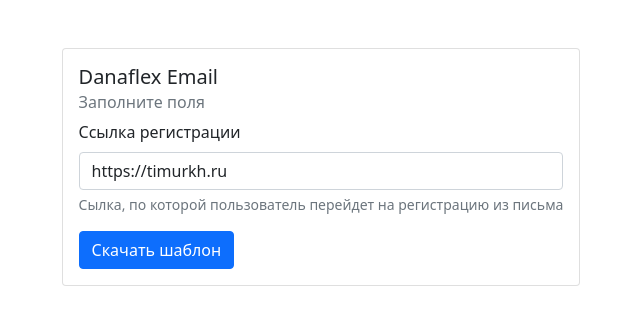
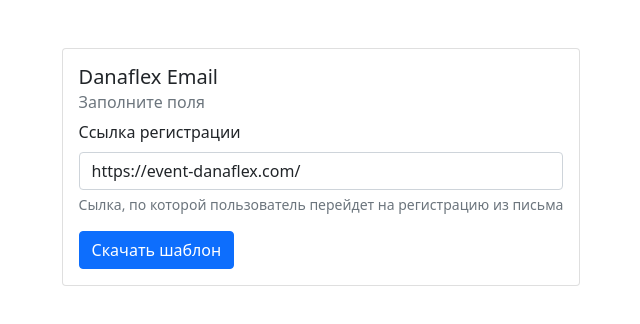
Before and after one commit to Timur00Kh/danaflex-mail-1, a plain HTML site: page index.html in a window 1280 px wide. Shown: the full height of the page, 319-959 px from the left. Drawn offline with nearby package versions, Linux system fonts and the light colour scheme.

Commit message:
deploy: a9413ab2a695d19c48fb928c1730ed24e1096167

```diff
--- a/index.html
+++ b/index.html
@@ -1 +1 @@
-<!doctype html><html lang="ru"><head><meta charset="utf-8"><title>Danaflex Email</title><meta name="viewport" content="width=device-width"/><meta http-equiv="Content-Type" content="text/html; charset=UTF-8"/><link href="https://cdn.jsdelivr.net/npm/bootstrap@5.1.0/dist/css/bootstrap.min.css" rel="stylesheet" integrity="sha384-KyZXEAg3QhqLMpG8r+8fhAXLRk2vvoC2f3B09zVXn8CA5QIVfZOJ3BCsw2P0p/We" crossorigin="anonymous"><script defer="defer" src="bundle.js"></script></head><body><div class="container"><div class="row justify-content-center mt-5" style="min-height: 300px"><div class="col-auto" style="min-width: 300px"><div class="card"><div class="card-body"><h5 class="card-title">Danaflex Email</h5><h6 class="card-subtitle mb-2 text-muted">Заполните поля</h6><form id="main-form"><div class="mb-3"><label for="signup" class="form-label">Ссылка регистрации</label> <input value="https://timurkh.ru" class="form-control" id="signup" name="signup" aria-describedby="emailHelp"><div id="emailHelp" class="form-text">Сылка, по которой пользователь перейдет на регистрацию из письма</div></div><button type="submit" class="btn btn-primary">Скачать шаблон</button></form></div></div></div></div></div><script src="https://cdn.jsdelivr.net/npm/bootstrap@5.1.0/dist/js/bootstrap.bundle.min.js" integrity="sha384-U1DAWAznBHeqEIlVSCgzq+c9gqGAJn5c/t99JyeKa9xxaYpSvHU5awsuZVVFIhvj" crossorigin="anonymous"></script></body></html>
+<!doctype html><html lang="ru"><head><meta charset="utf-8"><title>Danaflex Email</title><meta name="viewport" content="width=device-width"/><meta http-equiv="Content-Type" content="text/html; charset=UTF-8"/><link href="https://cdn.jsdelivr.net/npm/bootstrap@5.1.0/dist/css/bootstrap.min.css" rel="stylesheet" integrity="sha384-KyZXEAg3QhqLMpG8r+8fhAXLRk2vvoC2f3B09zVXn8CA5QIVfZOJ3BCsw2P0p/We" crossorigin="anonymous"><script defer="defer" src="bundle.js"></script></head><body><div class="container"><div class="row justify-content-center mt-5" style="min-height: 300px"><div class="col-auto" style="min-width: 300px"><div class="card"><div class="card-body"><h5 class="card-title">Danaflex Email</h5><h6 class="card-subtitle mb-2 text-muted">Заполните поля</h6><form id="main-form"><div class="mb-3"><label for="signup" class="form-label">Ссылка регистрации</label> <input value="https://event-danaflex.com/" class="form-control" id="signup" name="signup" aria-describedby="emailHelp"><div id="emailHelp" class="form-text">Сылка, по которой пользователь перейдет на регистрацию из письма</div></div><button type="submit" class="btn btn-primary">Скачать шаблон</button></form></div></div></div></div></div><script src="https://cdn.jsdelivr.net/npm/bootstrap@5.1.0/dist/js/bootstrap.bundle.min.js" integrity="sha384-U1DAWAznBHeqEIlVSCgzq+c9gqGAJn5c/t99JyeKa9xxaYpSvHU5awsuZVVFIhvj" crossorigin="anonymous"></script></body></html>
```
